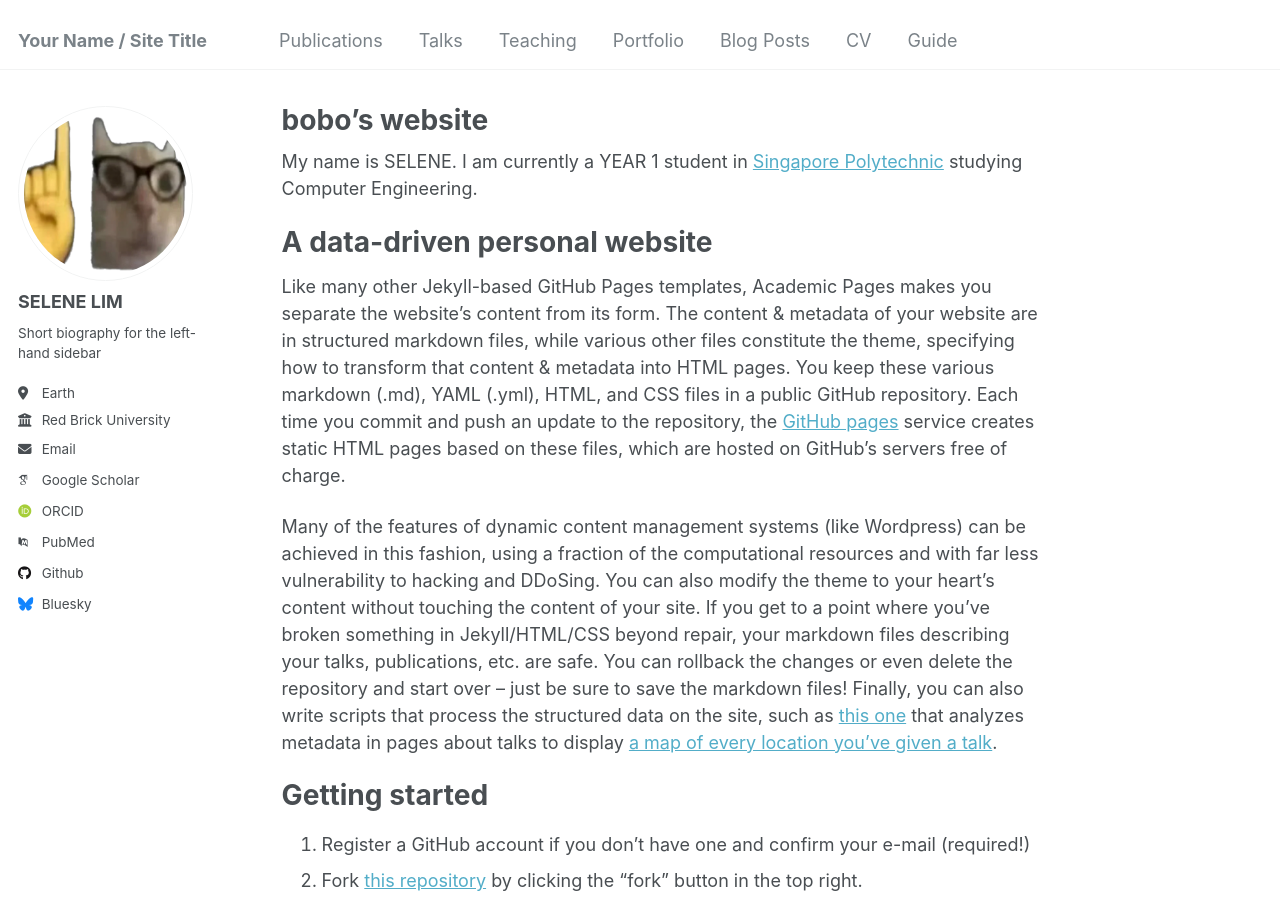
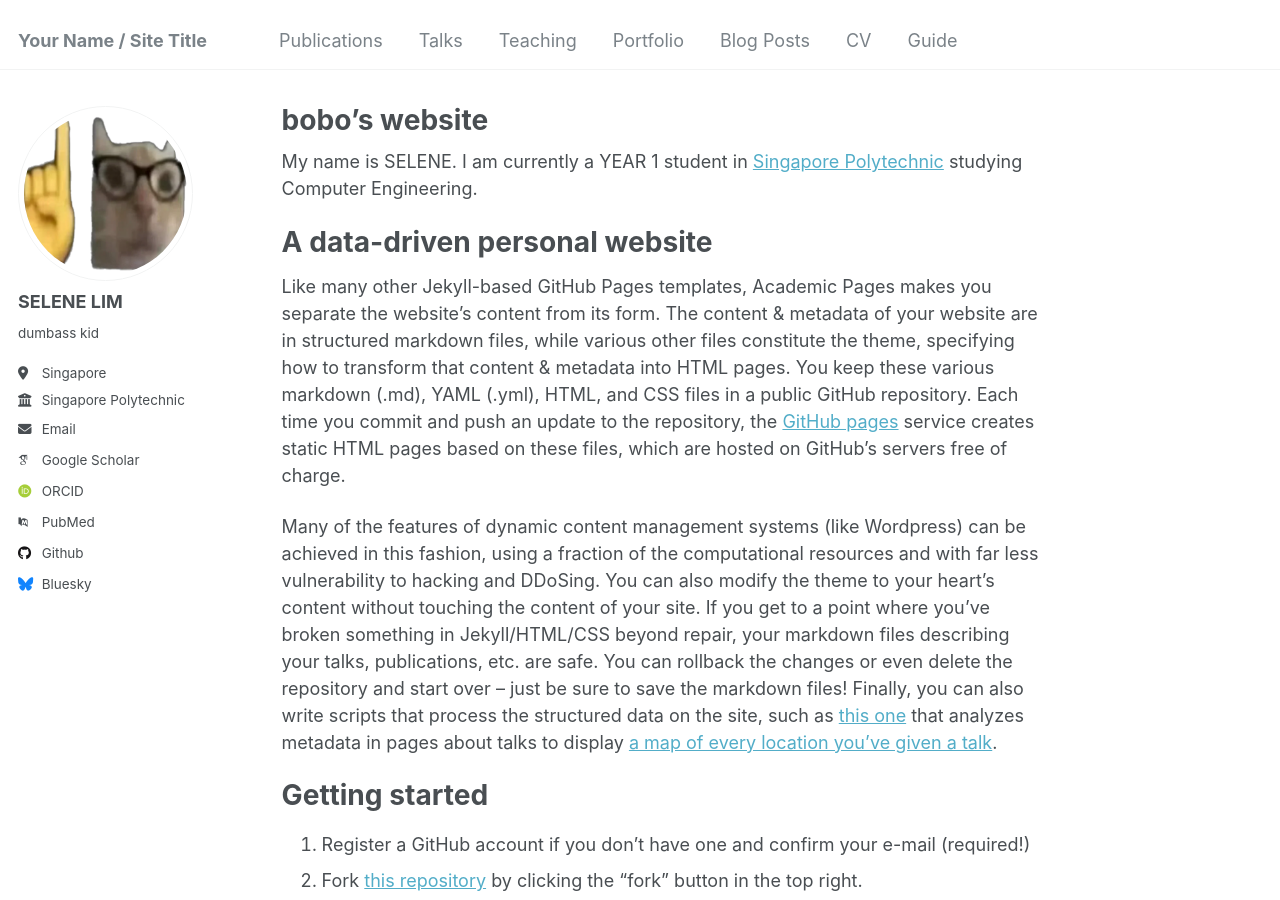
Before and after one commit to selenelim/selenelim.github.io, a Jekyll site: the page built from _pages/about.md, in a window 1280 px wide and 900 px high. Built offline with Jekyll 4.4.1, drawn with Linux system fonts in a browser that asks for light colours; some web fonts are replaced.

Commit message:
commmmit

```diff
--- a/_config.yml
+++ b/_config.yml
@@ -24,11 +24,11 @@ author:
   avatar           : "profile.png"
   name             : "SELENE LIM"
   pronouns         : # example: "she/her"
-  bio              : "Short biography for the left-hand sidebar"
-  location         : "Earth"
-  employer         : "Red Brick University"
+  bio              : "dumbass kid"
+  location         : "Singapore"
+  employer         : "Singapore Polytechnic"
   uri              : # URL
-  email            : "none@example.org"
+  email            : "bobofishballg@gmail.com"
 
   # Academic websites
   arxiv            : # URL - Update with the correct link to your profile
```
